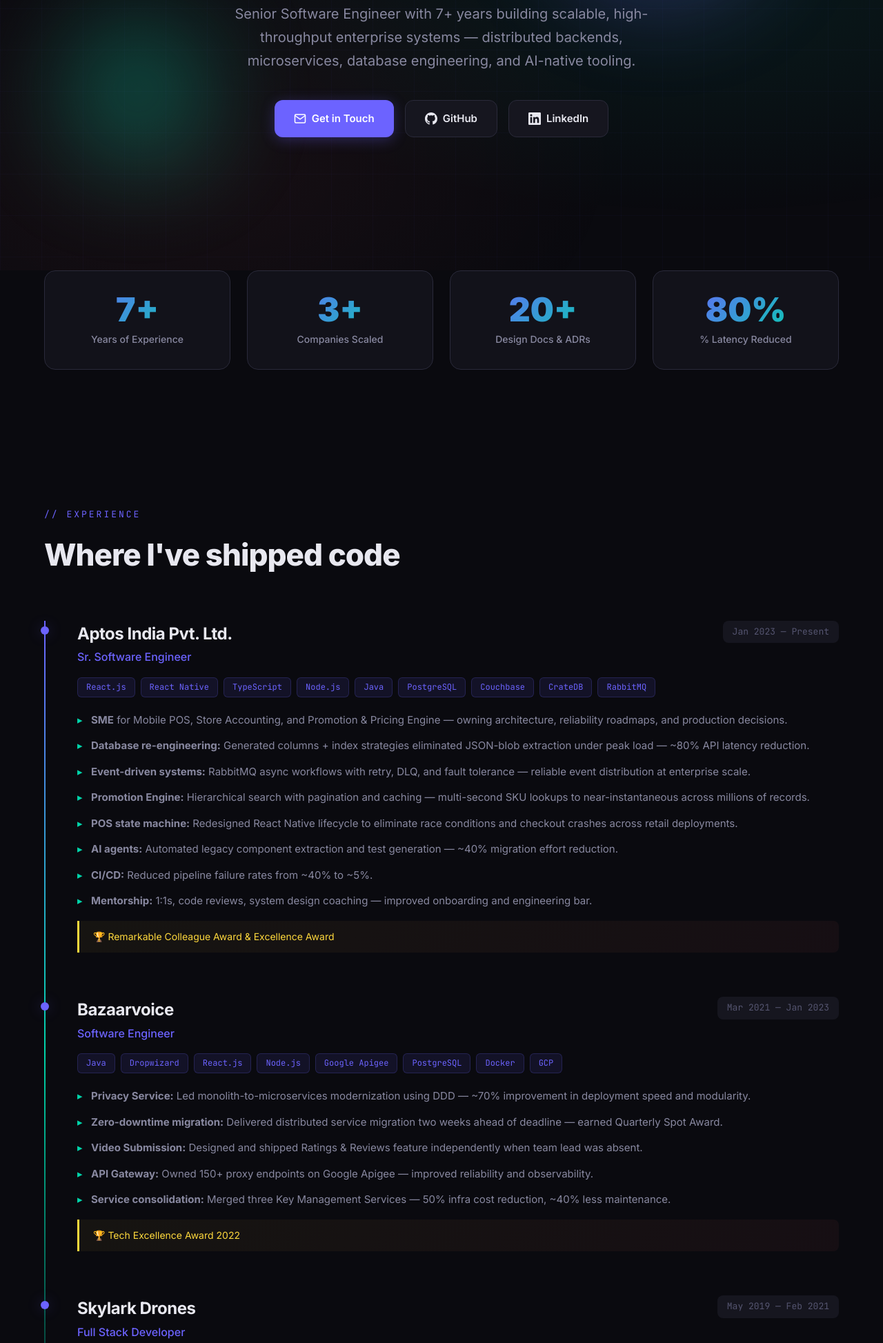
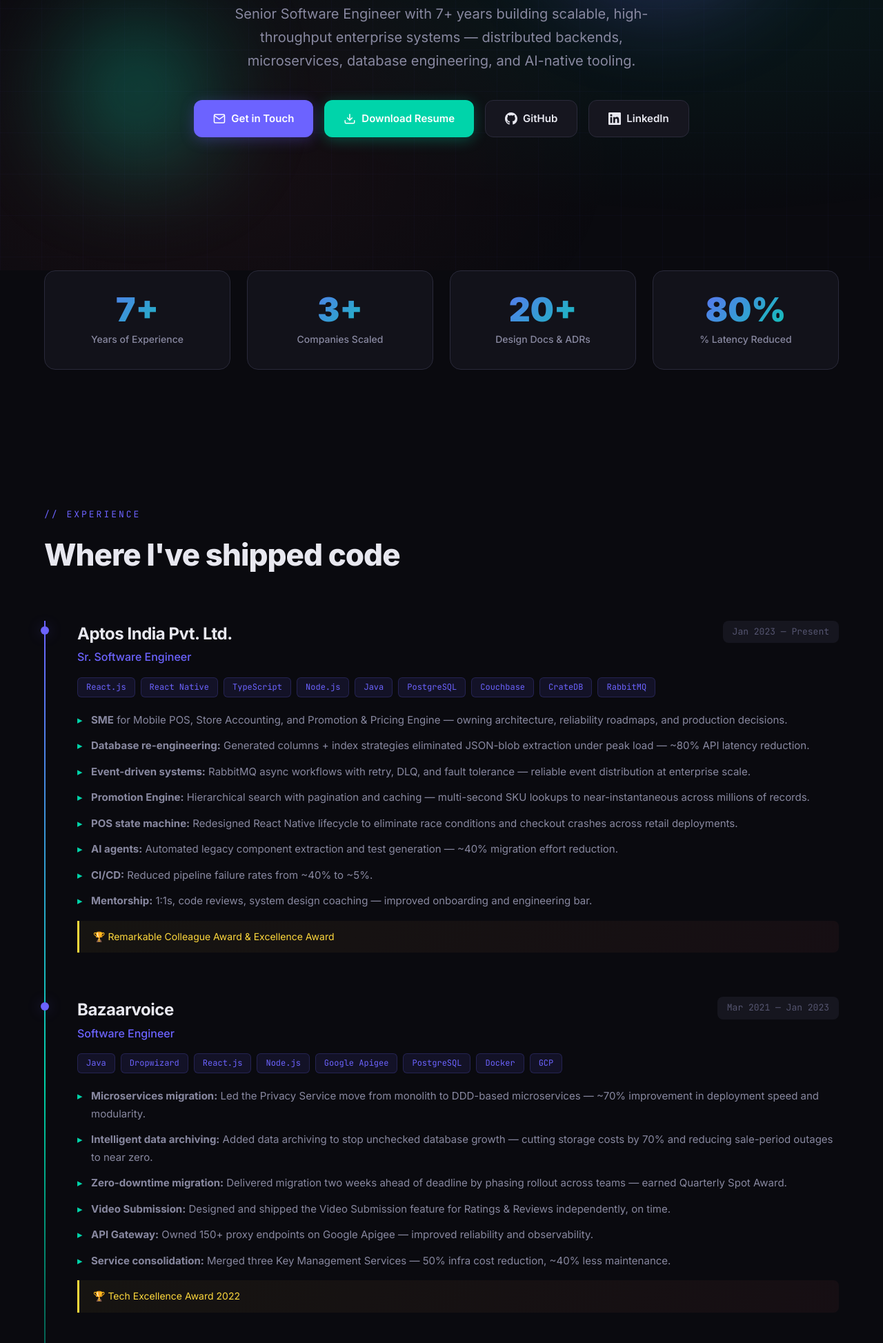
Before and after one commit to Asutosh989/asutosh989.github.io, a plain HTML site: page index.html in a window 1280 px wide. Shown: the part 408-2355 px from the top of the page at 69% size. Drawn offline with Linux system fonts and the light colour scheme.

Commit message:
Make changes and add resume

```diff
--- a/index.html
+++ b/index.html
@@ -743,6 +743,10 @@
         <svg width="18" height="18" fill="none" stroke="currentColor" stroke-width="2" viewBox="0 0 24 24"><path d="M4 4h16c1.1 0 2 .9 2 2v12c0 1.1-.9 2-2 2H4c-1.1 0-2-.9-2-2V6c0-1.1.9-2 2-2z"/><polyline points="22,6 12,13 2,6"/></svg>
         Get in Touch
       </a>
+      <a href="Asutosh_Panda_Resume.pdf" download class="btn-primary" style="background: var(--accent2); box-shadow: 0 4px 20px rgba(0,212,170,0.3);">
+        <svg width="18" height="18" fill="none" stroke="currentColor" stroke-width="2" viewBox="0 0 24 24"><path d="M21 15v4a2 2 0 01-2 2H5a2 2 0 01-2-2v-4"/><polyline points="7 10 12 15 17 10"/><line x1="12" y1="15" x2="12" y2="3"/></svg>
+        Download Resume
+      </a>
       <a href="https://github.com/Asutosh989" target="_blank" rel="noopener" class="btn-secondary">
         <svg width="18" height="18" fill="currentColor" viewBox="0 0 24 24"><path d="M12 0C5.37 0 0 5.37 0 12c0 5.31 3.435 9.795 8.205 11.385.6.105.825-.255.825-.57 0-.285-.015-1.23-.015-2.235-3.015.555-3.795-.735-4.035-1.41-.135-.345-.72-1.41-1.23-1.695-.42-.225-1.02-.78-.015-.795.945-.015 1.62.87 1.845 1.23 1.08 1.815 2.805 1.305 3.495.99.105-.78.42-1.305.765-1.605-2.67-.3-5.46-1.335-5.46-5.925 0-1.305.465-2.385 1.23-3.225-.12-.3-.54-1.53.12-3.18 0 0 1.005-.315 3.3 1.23.96-.27 1.98-.405 3-.405s2.04.135 3 .405c2.295-1.56 3.3-1.23 3.3-1.23.66 1.65.24 2.88.12 3.18.765.84 1.23 1.905 1.23 3.225 0 4.605-2.805 5.625-5.475 5.925.435.375.81 1.095.81 2.22 0 1.605-.015 2.895-.015 3.3 0 .315.225.69.825.57A12.02 12.02 0 0024 12c0-6.63-5.37-12-12-12z"/></svg>
         GitHub
@@ -834,9 +838,10 @@
         <span class="tech-tag">GCP</span>
       </div>
       <ul class="timeline-highlights">
-        <li><strong>Privacy Service:</strong> Led monolith-to-microservices modernization using DDD — ~70% improvement in deployment speed and modularity.</li>
-        <li><strong>Zero-downtime migration:</strong> Delivered distributed service migration two weeks ahead of deadline — earned Quarterly Spot Award.</li>
-        <li><strong>Video Submission:</strong> Designed and shipped Ratings & Reviews feature independently when team lead was absent.</li>
+        <li><strong>Microservices migration:</strong> Led the Privacy Service move from monolith to DDD-based microservices — ~70% improvement in deployment speed and modularity.</li>
+        <li><strong>Intelligent data archiving:</strong> Added data archiving to stop unchecked database growth — cutting storage costs by 70% and reducing sale-period outages to near zero.</li>
+        <li><strong>Zero-downtime migration:</strong> Delivered migration two weeks ahead of deadline by phasing rollout across teams — earned Quarterly Spot Award.</li>
+        <li><strong>Video Submission:</strong> Designed and shipped the Video Submission feature for Ratings & Reviews independently, on time.</li>
         <li><strong>API Gateway:</strong> Owned 150+ proxy endpoints on Google Apigee — improved reliability and observability.</li>
         <li><strong>Service consolidation:</strong> Merged three Key Management Services — 50% infra cost reduction, ~40% less maintenance.</li>
       </ul>
@@ -1011,10 +1016,6 @@
       <svg width="20" height="20" fill="none" stroke="currentColor" stroke-width="2" viewBox="0 0 24 24"><path d="M4 4h16c1.1 0 2 .9 2 2v12c0 1.1-.9 2-2 2H4c-1.1 0-2-.9-2-2V6c0-1.1.9-2 2-2z"/><polyline points="22,6 12,13 2,6"/></svg>
       asutoshpanda989@gmail.com
     </a>
-    <a href="tel:+917978646725" class="contact-link">
-      <svg width="20" height="20" fill="none" stroke="currentColor" stroke-width="2" viewBox="0 0 24 24"><path d="M22 16.92v3a2 2 0 01-2.18 2 19.79 19.79 0 01-8.63-3.07 19.5 19.5 0 01-6-6 19.79 19.79 0 01-3.07-8.67A2 2 0 014.11 2h3a2 2 0 012 1.72c.127.96.361 1.903.7 2.81a2 2 0 01-.45 2.11L8.09 9.91a16 16 0 006 6l1.27-1.27a2 2 0 012.11-.45c.907.339 1.85.573 2.81.7A2 2 0 0122 16.92z"/></svg>
-      +91-7978646725
-    </a>
     <a href="https://github.com/Asutosh989" target="_blank" rel="noopener" class="contact-link">
       <svg width="20" height="20" fill="currentColor" viewBox="0 0 24 24"><path d="M12 0C5.37 0 0 5.37 0 12c0 5.31 3.435 9.795 8.205 11.385.6.105.825-.255.825-.57 0-.285-.015-1.23-.015-2.235-3.015.555-3.795-.735-4.035-1.41-.135-.345-.72-1.41-1.23-1.695-.42-.225-1.02-.78-.015-.795.945-.015 1.62.87 1.845 1.23 1.08 1.815 2.805 1.305 3.495.99.105-.78.42-1.305.765-1.605-2.67-.3-5.46-1.335-5.46-5.925 0-1.305.465-2.385 1.23-3.225-.12-.3-.54-1.53.12-3.18 0 0 1.005-.315 3.3 1.23.96-.27 1.98-.405 3-.405s2.04.135 3 .405c2.295-1.56 3.3-1.23 3.3-1.23.66 1.65.24 2.88.12 3.18.765.84 1.23 1.905 1.23 3.225 0 4.605-2.805 5.625-5.475 5.925.435.375.81 1.095.81 2.22 0 1.605-.015 2.895-.015 3.3 0 .315.225.69.825.57A12.02 12.02 0 0024 12c0-6.63-5.37-12-12-12z"/></svg>
       GitHub
```
Also changed, not shown: 1 other file.
